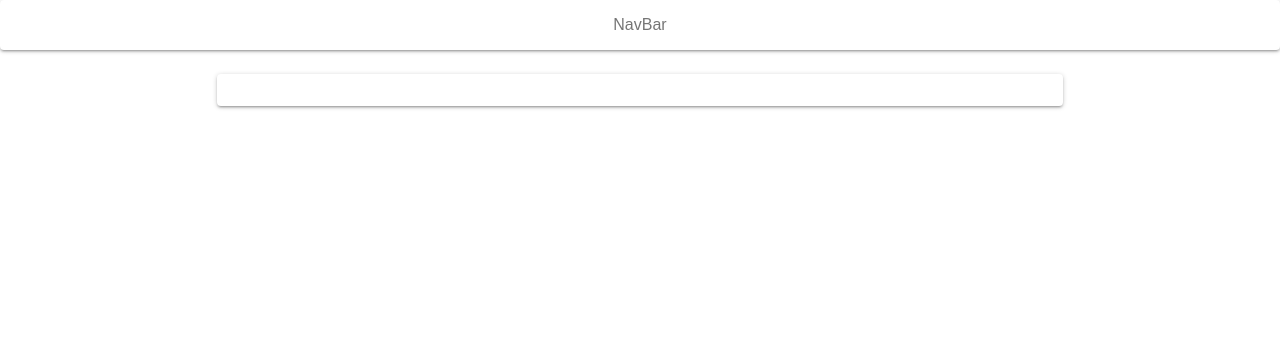
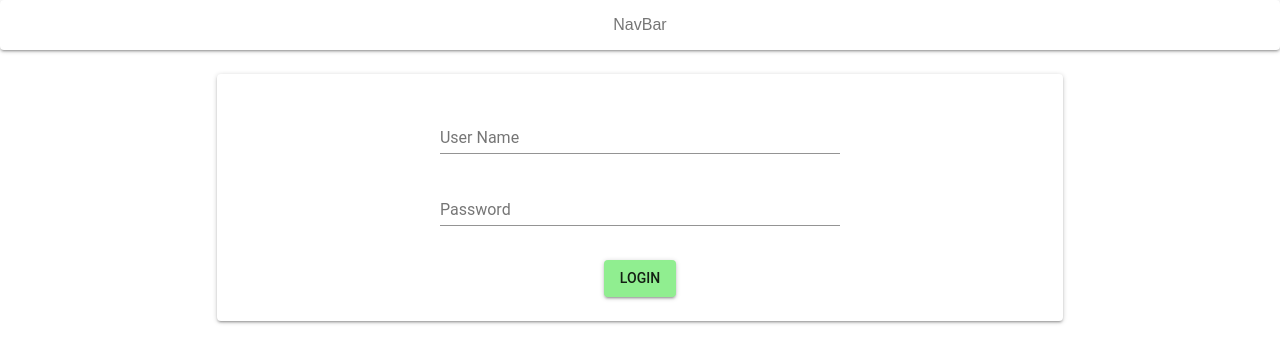
Before and after one commit to 123vivekr/OpenSalve-Web, a React (Create React App) app: page /auth in a window 1280 px wide. Shown: the top 362 px of the page. Built offline with nearby package versions, Linux system fonts and the light colour scheme; no server answers.

Commit message:
add login UI

```diff
--- a/src/components/auth.js
+++ b/src/components/auth.js
@@ -4,6 +4,8 @@ import { withStyles } from '@material-ui/core/styles';
 import Paper from '@material-ui/core/Paper';
 import Grid from '@material-ui/core/Grid';
 import NavBar from './navbar';
+import TextField from '@material-ui/core/TextField';
+import Button from '@material-ui/core/Button';
 
 const styles = theme => ({
     Auth: {
@@ -13,9 +15,16 @@ const styles = theme => ({
         padding: theme.spacing.unit * 2,
         textAlign: 'center',
         color: theme.palette.text.secondary,
-            navbar: {
-                backgroundColor: 'black',
-            }
+    },
+    textField: {
+        marginLeft: theme.spacing.unit,
+        marginRight: theme.spacing.unit,
+        width: 400,
+    },
+    button: {
+        margin: theme.spacing.unit,
+        backgroundColor: 'lightgreen',
+        size: 'large'
     },
 });
 
@@ -30,8 +39,31 @@ class Auth extends Component {
                     </Grid>
                     <Grid item xs={12} sm={2}>
                     </Grid>
-                    <Grid item xx={12} sm={8}>
+                    <Grid item xs={12} sm={8}>
                         <Paper className={classes.paper}>
+                            <TextField
+                                id="username"
+                                label="User Name"
+                                className={classes.textField}
+                                // value={''}
+                                // onChange={this.handleChange('name')}
+                                margin="normal"
+                            />
+                            <br />
+                            <TextField
+                                id="password"
+                                label="Password"
+                                className={classes.textField}
+                                type="password"
+                                // value={''}
+                                // onChange={this.handleChange('name')}
+                                margin="normal"
+                            />
+                            <br />
+                            <br />
+                            <Button variant="contained" className={classes.button}>
+                               Login
+                            </Button>
                         </Paper>
                     </Grid>
                     <Grid item xs={12} sm={2}>
--- a/src/components/navbar.js
+++ b/src/components/navbar.js
@@ -8,9 +8,6 @@ const styles = theme => ({
         padding: theme.spacing.unit * 2,
         textAlign: 'center',
         color: theme.palette.text.secondary,
-        navbar: {
-            backgroundColor: 'black',
-        }
     },
 });
 
```
Also changed, not shown: 1 other file (tests, documents, lock files or other folders). Lines whose indentation alone changed are shown as unchanged.
